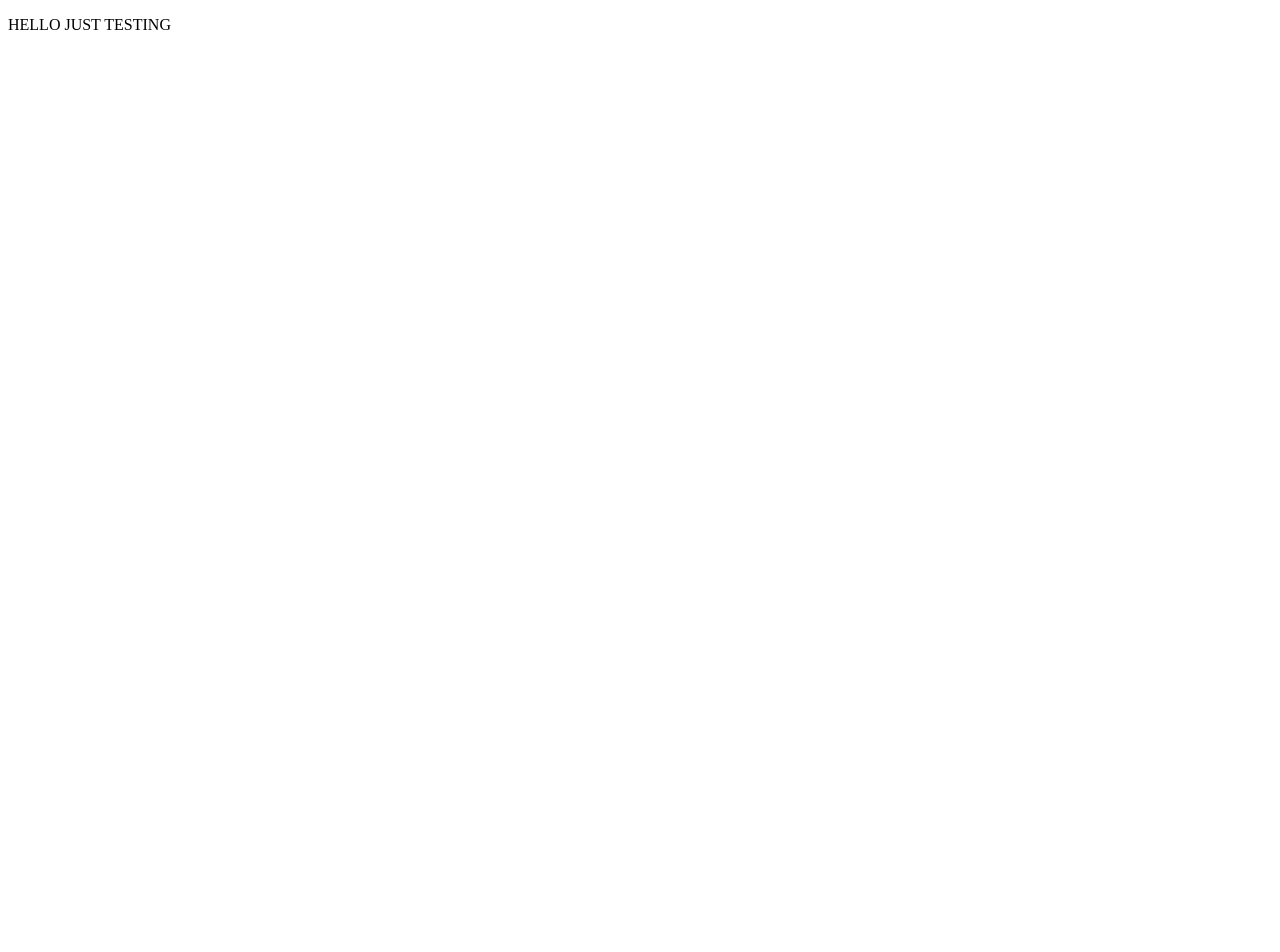
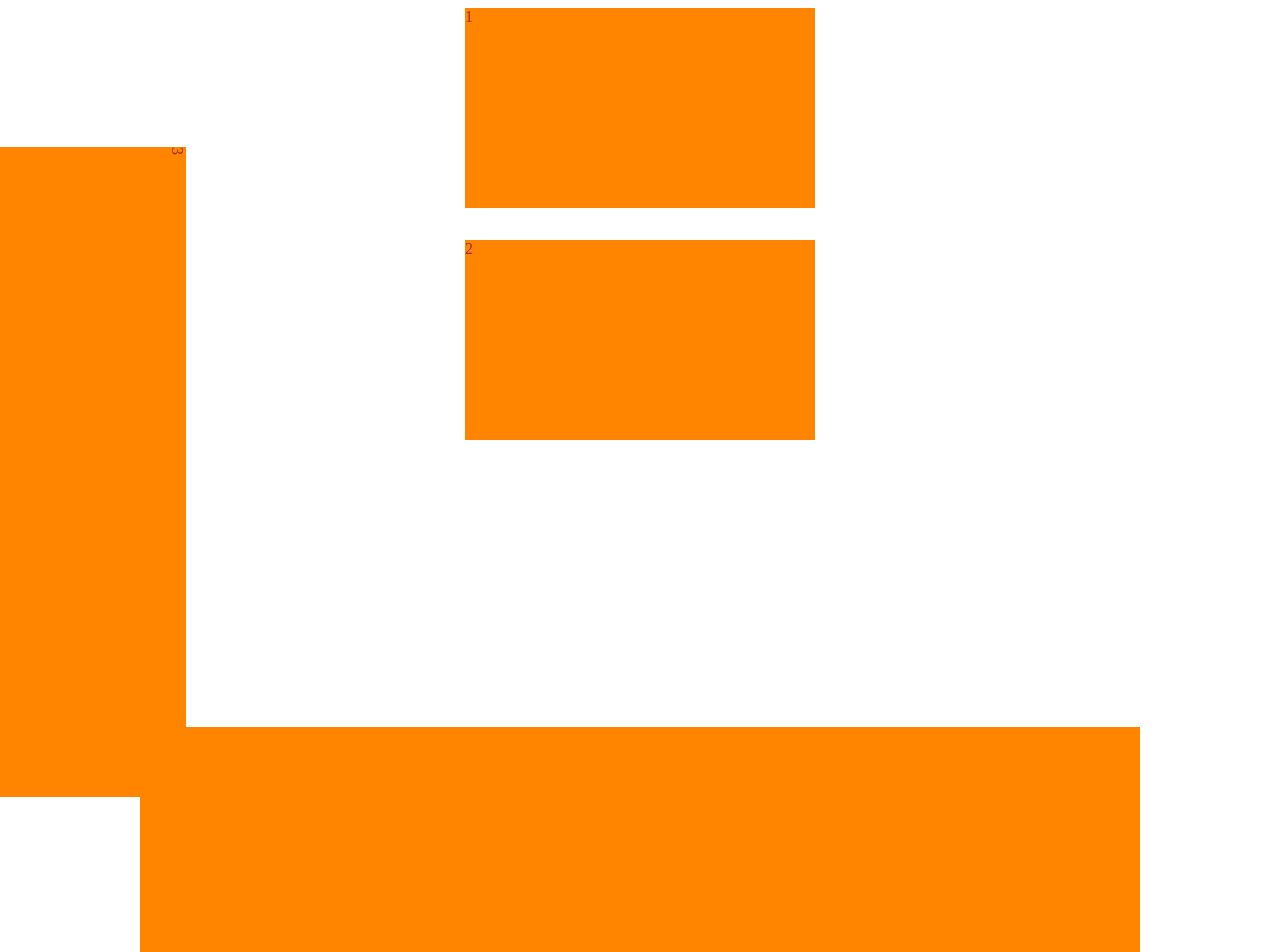
Before and after one commit to Soovier/JAWS-Uno, a SvelteKit app: page /Game in a window 1280 px wide. Shown: the top 952 px of the page. Before the commit the page ends 800 px from the top, so only its background shows below. Built offline with nearby package versions, Linux system fonts and the light colour scheme.

Commit message:
Other page

```diff
--- a/src/componets/playerMain.svelte
+++ b/src/componets/playerMain.svelte
@@ -4,6 +4,7 @@
   import * as fs from "fs";
   import * as path from "path";
   import { error } from "@sveltejs/kit";
+  import bluecard0 from "../UnoCards/blue0.png";
 
   class simpleCards {
     // Simple Card Class
@@ -104,11 +105,12 @@
 
 <body>
   <li class="boxplay center">
-    <div class="play">1</div>
-    <div class="play">2</div>
-    <div class="play">3</div>
-    <div class="play">4</div>
+    <div class="play p1">1</div>
+    <div class="play p2">2</div>
+    <div class="play p3">3</div>
+    <div class="play p4">4</div>
   </li>
+  <!-- <img src={bluecard0} alt="" /> -->
 </body>
 
 <style>
@@ -117,13 +119,34 @@
     color: brown;
   }
 
+  .center {
+  }
+
   .play {
     width: 350px;
     height: 200px;
-    background-color: red;
+    background-color: rgb(255, 132, 0);
   }
 
   .center {
     display: flex;
+    flex-direction: column;
+    justify-content: center;
+    align-items: center;
+    gap: 2em;
+    margin: 0 auto;
+  }
+
+  .p4 {
+    margin-top: 10%;
+    width: 1000px;
+    height: 350px;
+  }
+
+  .p3 {
+    margin-right: 90%;
+    rotate: 90deg;
+    width: 650px;
+    margin-top: -100px;
   }
 </style>
--- a/src/routes/Game/+page.svelte
+++ b/src/routes/Game/+page.svelte
@@ -1,9 +1,10 @@
 <script>
+  import PlayerMain from "../../componets/playerMain.svelte";
 </script>
 
-<div>
-  <p>HELLO JUST TESTING</p>
-</div>
+<body>
+  <PlayerMain></PlayerMain>
+</body>
 
 <style>
 </style>
```
